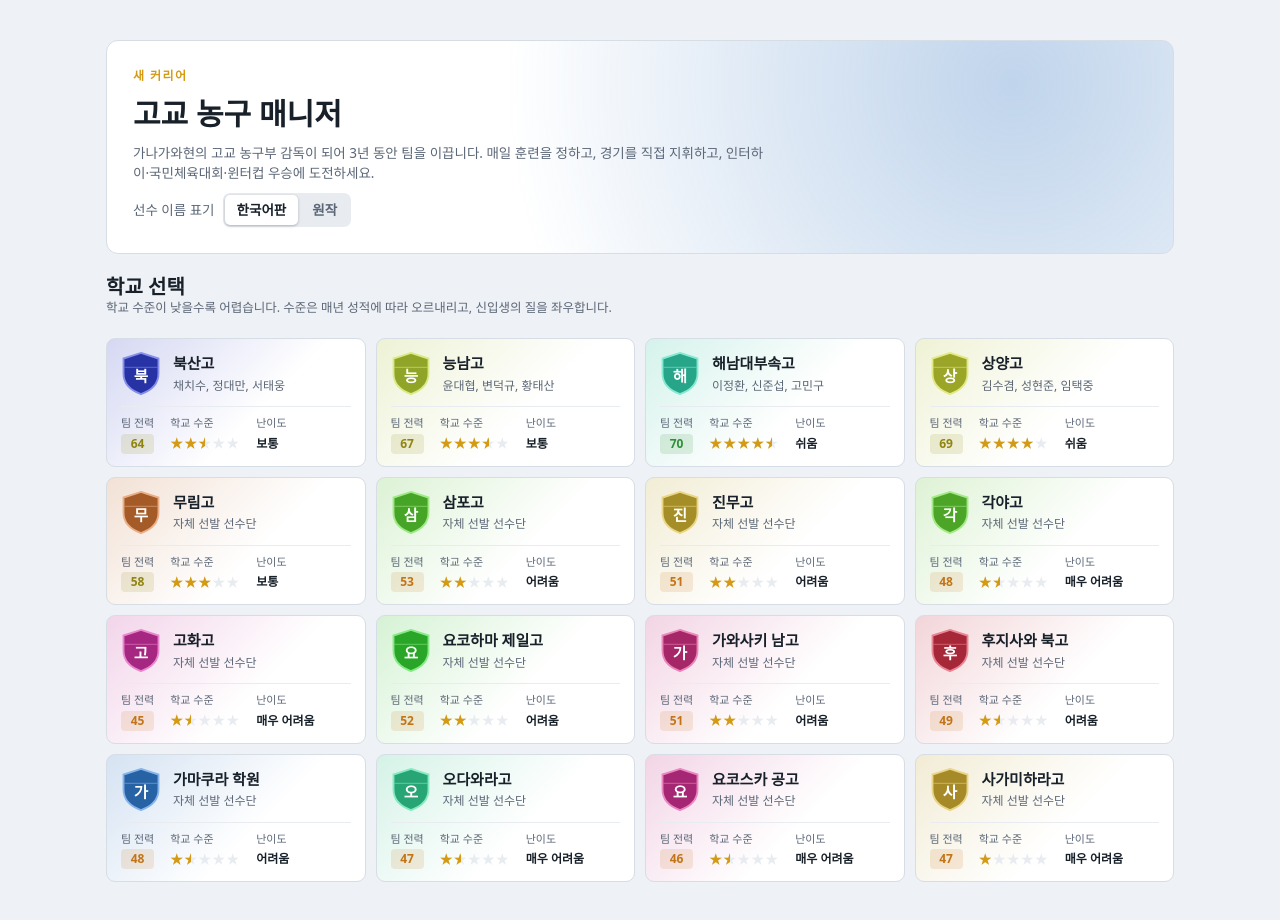
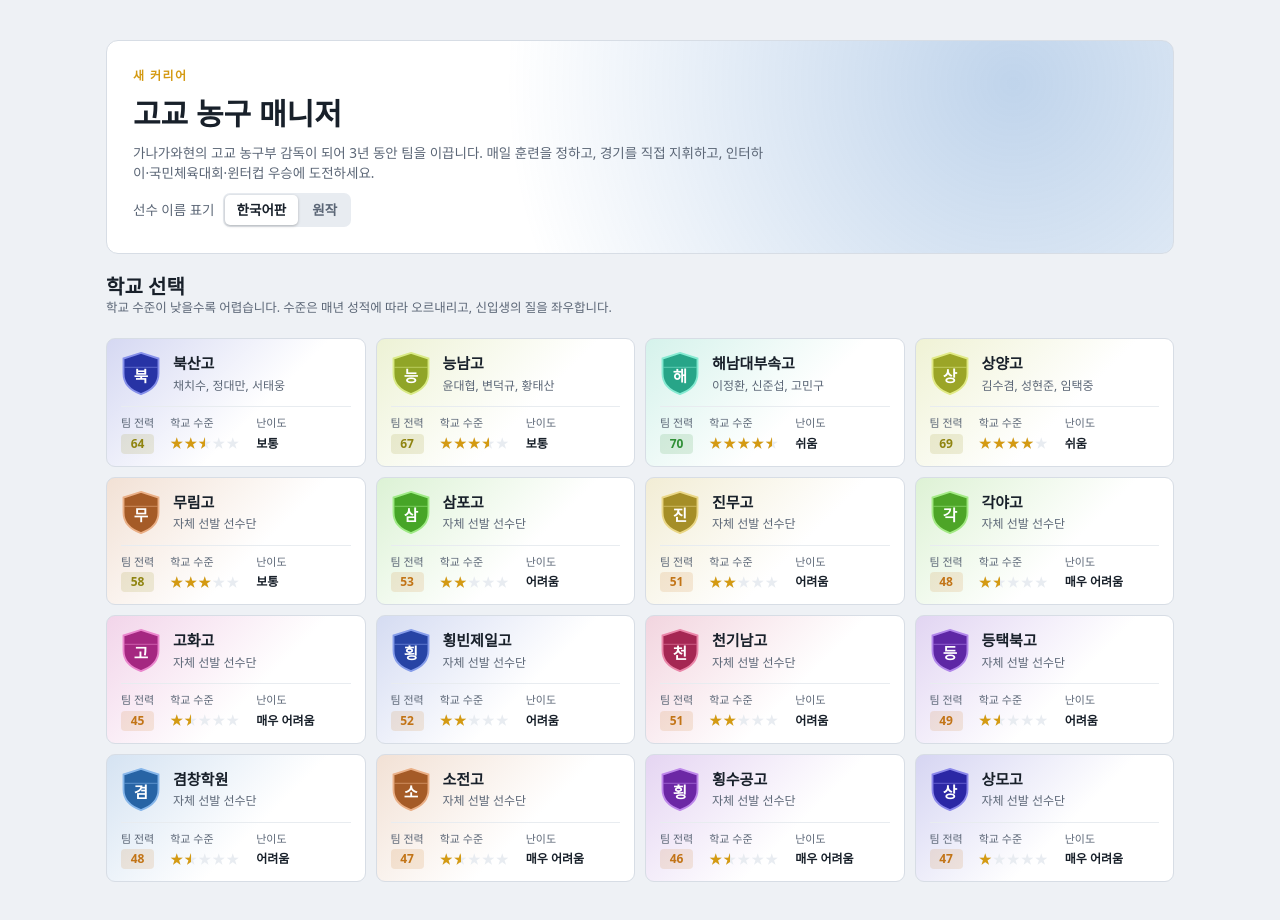
Before and after one commit to goodJoeun/SLAM-DUNK-MANAGER, a Next.js app: page / in a window 1280 px wide. Built offline with nearby package versions, Linux system fonts and the light colour scheme.

Commit message:
한국어 버전에서 가상 학교 이름을 한국식으로 표기
원작 학교처럼 지명 한자를 한국식으로 읽어 줄였다 (横浜→횡빈제일고, 相模原→상모고 등).

Co-Authored-By: Claude Opus 5.5 <noreply@anthropic.com>

```diff
--- a/src/game/data/original.ts
+++ b/src/game/data/original.ts
@@ -65,14 +65,14 @@ export const ORIGINAL: Dataset = {
     school('진무고', '츠쿠부고', 50),
     school('각야고', '카쿠노고', 44),
     school('고화고', '타카하타고', 44),
-    // 가상의 학교
-    school('요코하마 제일고', '요코하마 제일고', 50),
-    school('가와사키 남고', '가와사키 남고', 48),
-    school('후지사와 북고', '후지사와 북고', 47),
-    school('가마쿠라 학원', '가마쿠라 학원', 46),
-    school('오다와라고', '오다와라고', 45),
-    school('요코스카 공고', '요코스카 공고', 44),
-    school('사가미하라고', '사가미하라고', 43),
+    // 가상의 학교. 한국어판 이름은 원작처럼 지명 한자를 한국식으로 읽어 줄였다 (横浜→횡빈, 相模原→상모 등)
+    school('횡빈제일고', '요코하마 제일고', 50),
+    school('천기남고', '가와사키 남고', 48),
+    school('등택북고', '후지사와 북고', 47),
+    school('겸창학원', '가마쿠라 학원', 46),
+    school('소전고', '오다와라고', 45),
+    school('횡수공고', '요코스카 공고', 44),
+    school('상모고', '사가미하라고', 43),
   ],
 
   // 전국 대회에 나오는 다른 현의 강호. 나머지 자리는 "○○현 대표"로 채워진다.
```
